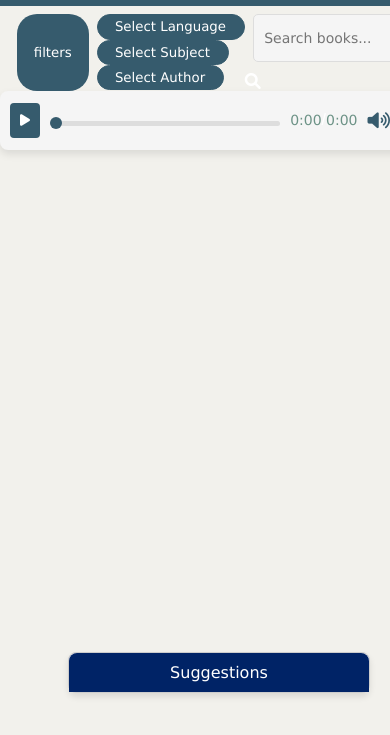
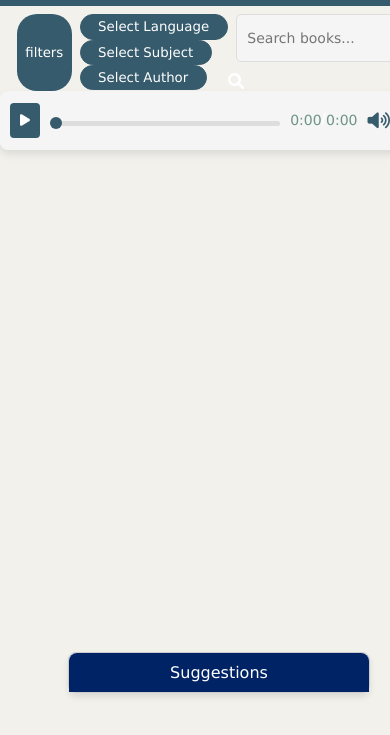
Before and after one commit to sravyam521/audiobook, a website: page public/index.html in a window 390 px wide. Shown: the part 59-794 px from the top of the page. Drawn offline with Linux system fonts and the light colour scheme; no server answers.

Commit message:
Update style.css

```diff
--- a/public/style.css
+++ b/public/style.css
@@ -46,12 +46,18 @@ nav .suggestions{
 #filterbtn{
     border-radius: 20px;
     background-color: #365B6D;
-    padding: 3vh;
+    height: 3vh;
     padding-left: 2vh;
     padding-right: 2vh;
     border: none;
     alighn-items: center;
 }
+
+@media (max-width: 768px){
+    #filterbtn{
+        height: auto;
+        padding: 1vh;
+    }
 
 .hide{
     display: none;
```
